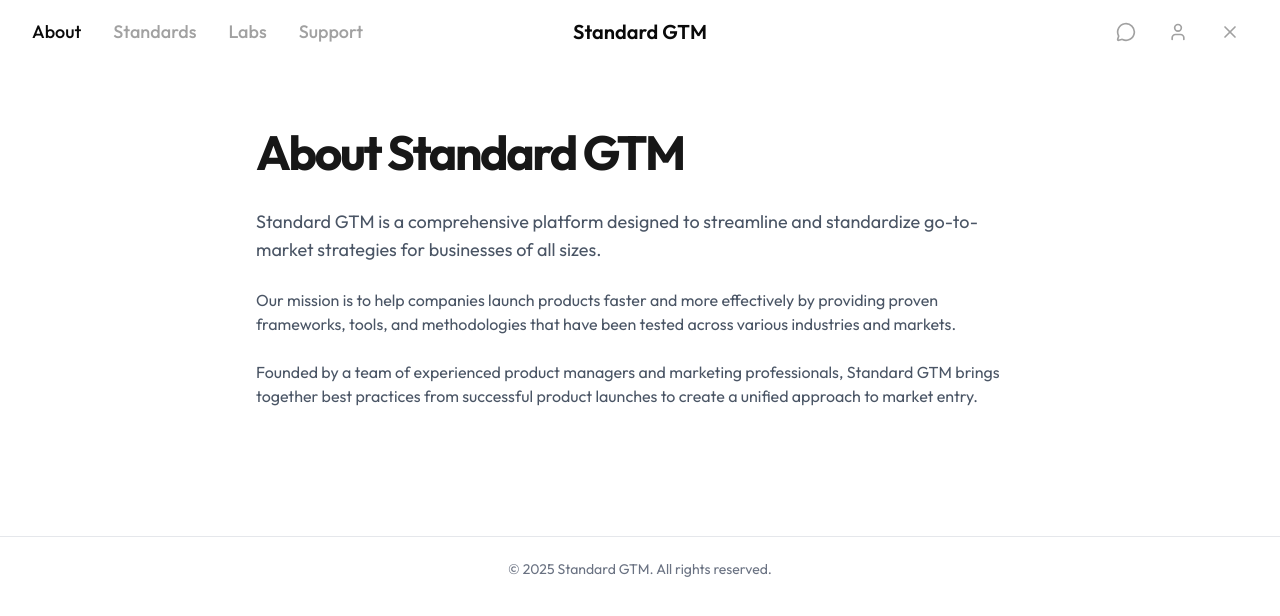
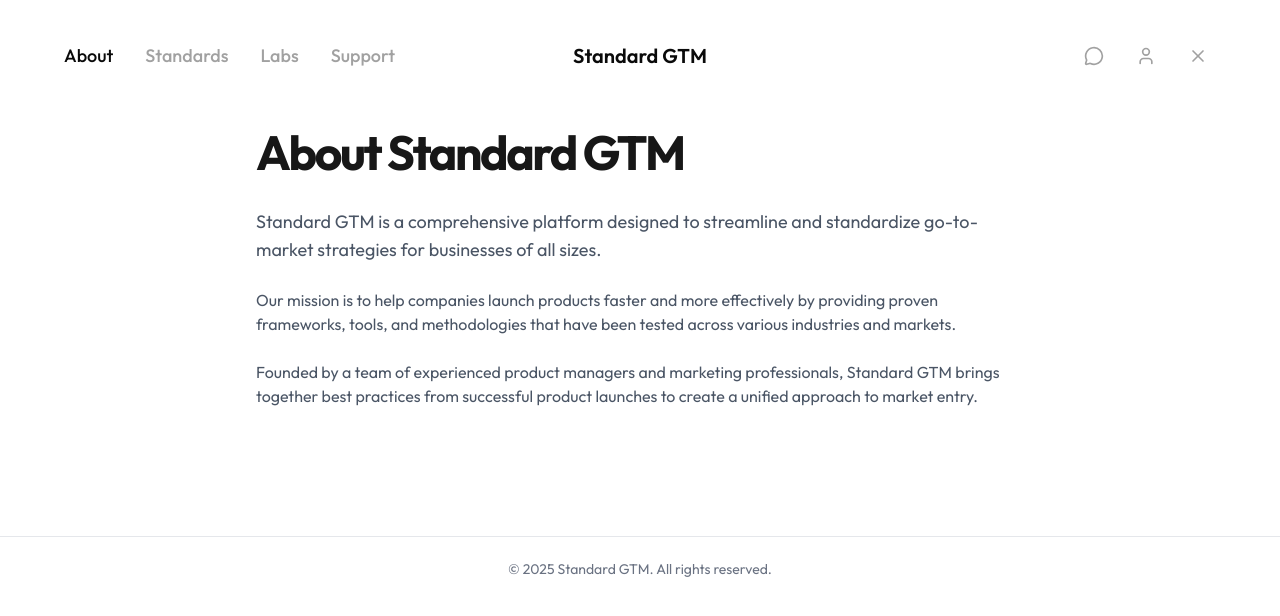
Before and after one commit to mxwllstrn/standardgtm, a Next.js app: page /about in a window 1280 px wide. Shown: the top 616 px of the page. Built offline with nearby package versions, Linux system fonts and the light colour scheme.

Commit message:
padding-updates

```diff
--- a/components/navigation.tsx
+++ b/components/navigation.tsx
@@ -15,8 +15,8 @@
 
   return (
     <nav className="w-full bg-white fixed">
-      <div className="mx-auto max-w-7xl px-4 sm:px-6 lg:px-8">
-        <div className="flex h-16 items-center justify-between">
+      <div className="mx-auto max-w-full px-4 sm:px-8 lg:px-16">
+        <div className="flex h-28 items-center justify-between">
           {/* Left Navigation */}
           <div className="flex items-center space-x-8">
             {navItems.map((item) => (
```
